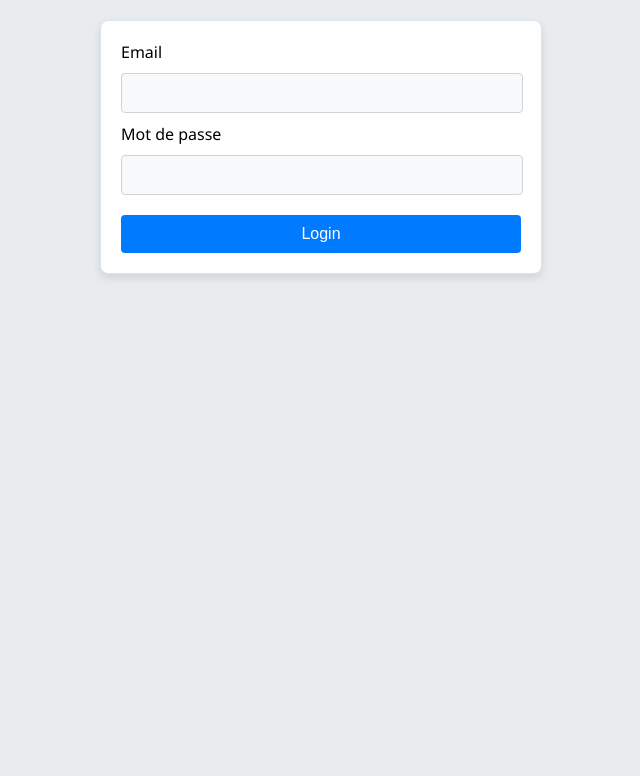
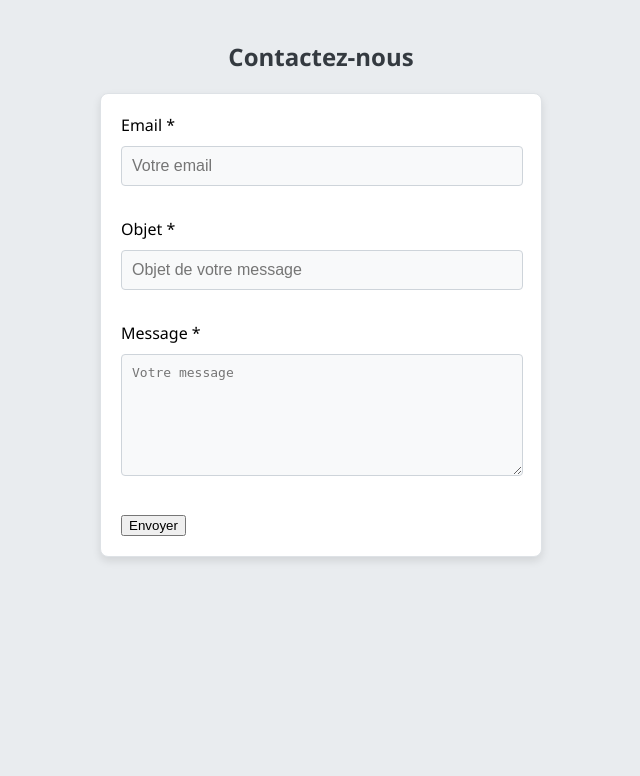
Before and after one commit to lu-dos/PPe, a PHP site: page /inscription.php in a window 1280 px wide. Shown: the top 776 px of the page, without its empty margins (319-959 px from the left). Run offline with PHP 8.4, Linux system fonts and the light colour scheme; data that the repository does not hold is empty.

Commit message:
changement inscription

```diff
--- a/inscription.php
+++ b/inscription.php
@@ -1,31 +1,29 @@
 <!DOCTYPE html>
-<meta charset="UTF-8">
-
-<html>
-
+<html lang="fr">
 <head>
-    <title>Inscription</title>
+    <meta charset="UTF-8">
+    <meta name="viewport" content="width=device-width, initial-scale=1.0">
+    <title>Contactez le créateur</title>
     <link rel="stylesheet" type="text/css" href="rstyle.css">
 </head>
+<body>
 
-<body>
-    <?php if ($error_message): ?>
-        <div class="alert alert-danger">
-            <?php echo ($error_message) ?>
-        </div>
-    <?php endif; ?>
+    <h2>Contactez-nous</h2>
+    <form action="mailto:ludorouge7@gmail.com" method="post" enctype="text/plain">
+        <label for="email">Email *</label>
+        <input type="email" id="email" name="email" required placeholder="Votre email">
+        <br><br>
 
-    <form method="POST" action="login.php">
-        <div>
-            <label for="email" class="form-label">Email</label>
-            <input type="email" name="email" class="form-control" id="email" required>
-        </div>
-        <div>
-            <label for="password" class="form-label">Mot de passe</label>
-            <input type="password" name="password" class="form-control" id="password" required>
-        </div>
-        <input type="submit" value="Login">
+        <label for="subject">Objet *</label>
+        <input type="text" id="subject" name="subject" required placeholder="Objet de votre message">
+        <br><br>
+
+        <label for="message">Message *</label>
+        <textarea id="message" name="message" rows="5" required placeholder="Votre message"></textarea>
+        <br><br>
+
+        <button type="submit">Envoyer</button>
     </form>
+
 </body>
-
 </html>
```
